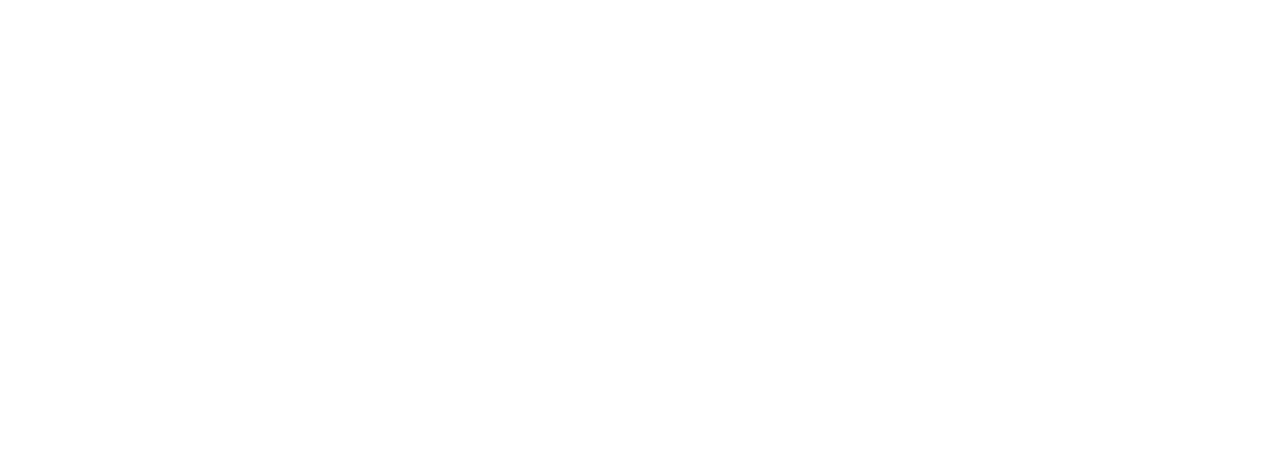
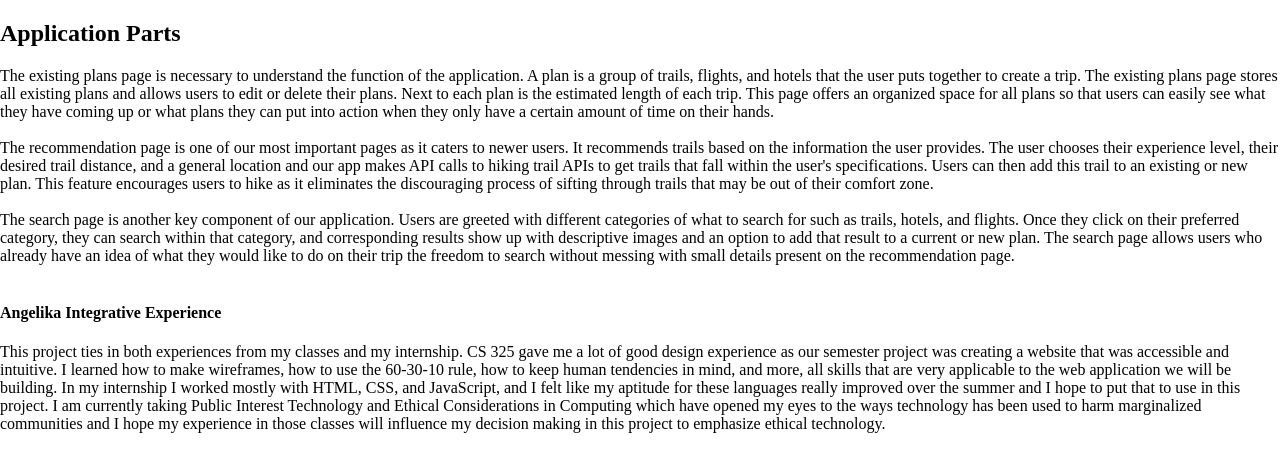
Before and after one commit to dominicrutk/cs326-project, a website: page src/docs/milestone-01/index.html in a window 1280 px wide. Drawn offline with Linux system fonts and the light colour scheme.

Commit message:
Update index.html

```diff
--- a/src/docs/milestone-01/index.html
+++ b/src/docs/milestone-01/index.html
@@ -16,6 +16,39 @@
   </header>
   <main>
     <article>
+
+      <div id="application-parts">
+        <h2>Application Parts</h2>
+        <p>The existing plans page is necessary to understand the function of the application. A plan is a group of trails, flights, and hotels that the user puts together to create a trip.
+          The existing plans page stores all existing plans and allows users to edit or delete their plans. Next to each plan is the estimated length of each trip. This page offers an organized
+          space for all plans so that users can easily see what they have coming up or what plans they can put into action when they only have a certain amount of time on their hands.<br /><br />
+
+          The recommendation page is one of our most important pages as it caters to newer users. It recommends trails based on the information the user provides. The user chooses their
+          experience level, their desired trail distance, and a general location and our app makes API calls to hiking trail APIs to get trails that fall within the user's specifications.
+          Users can then add this trail to an existing or new plan. This feature encourages users to hike as it eliminates the discouraging process of sifting through trails that may be out
+          of their comfort zone. <br /><br />
+
+          The search page is another key component of our application. Users are greeted with different categories of what to search for such as trails, hotels, and flights. Once they click
+          on their preferred category, they can search within that category, and corresponding results show up with descriptive images and an option to add that result to a current or new plan.
+          The search page allows users who already have an idea of what they would like to do on their trip the freedom to search without messing with small details present on the
+          recommendation page. <br /><br />
+        </p>
+      </div>
+
+      <div id="integrative-experience">
+        <div id="angelika-ie">
+          <h4>Angelika Integrative Experience</h4>
+          <p>This project ties in both experiences from my classes and my internship. CS 325 gave me a lot of good design experience as our semester project was creating a website that was
+            accessible and intuitive. I learned how to make wireframes, how to use the 60-30-10 rule, how to keep human tendencies in mind, and more, all skills that are very applicable to the
+            web application we will be building. In my internship I worked mostly with HTML, CSS, and JavaScript, and I felt like my aptitude for these languages really improved over the summer
+            and I hope to put that to use in this project. I am currently taking Public Interest Technology and Ethical Considerations in Computing which have opened my eyes to the ways
+            technology has been used to harm marginalized communities and I hope my experience in those classes will influence my decision making in this project to emphasize ethical technology.
+          </p>
+        </div>
+
+      </div>
+
+
     </article>
     <section>
     </section>
```
